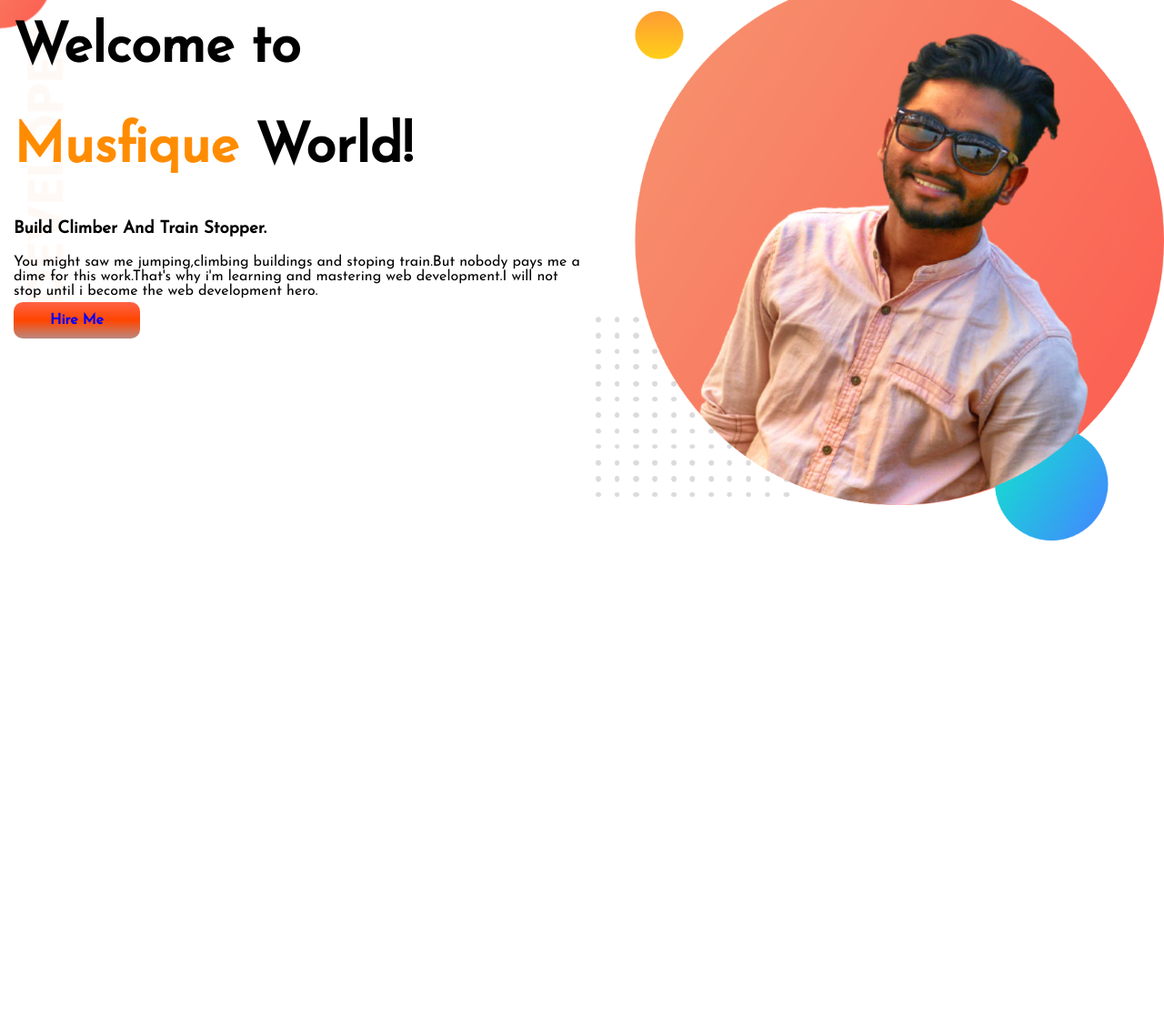
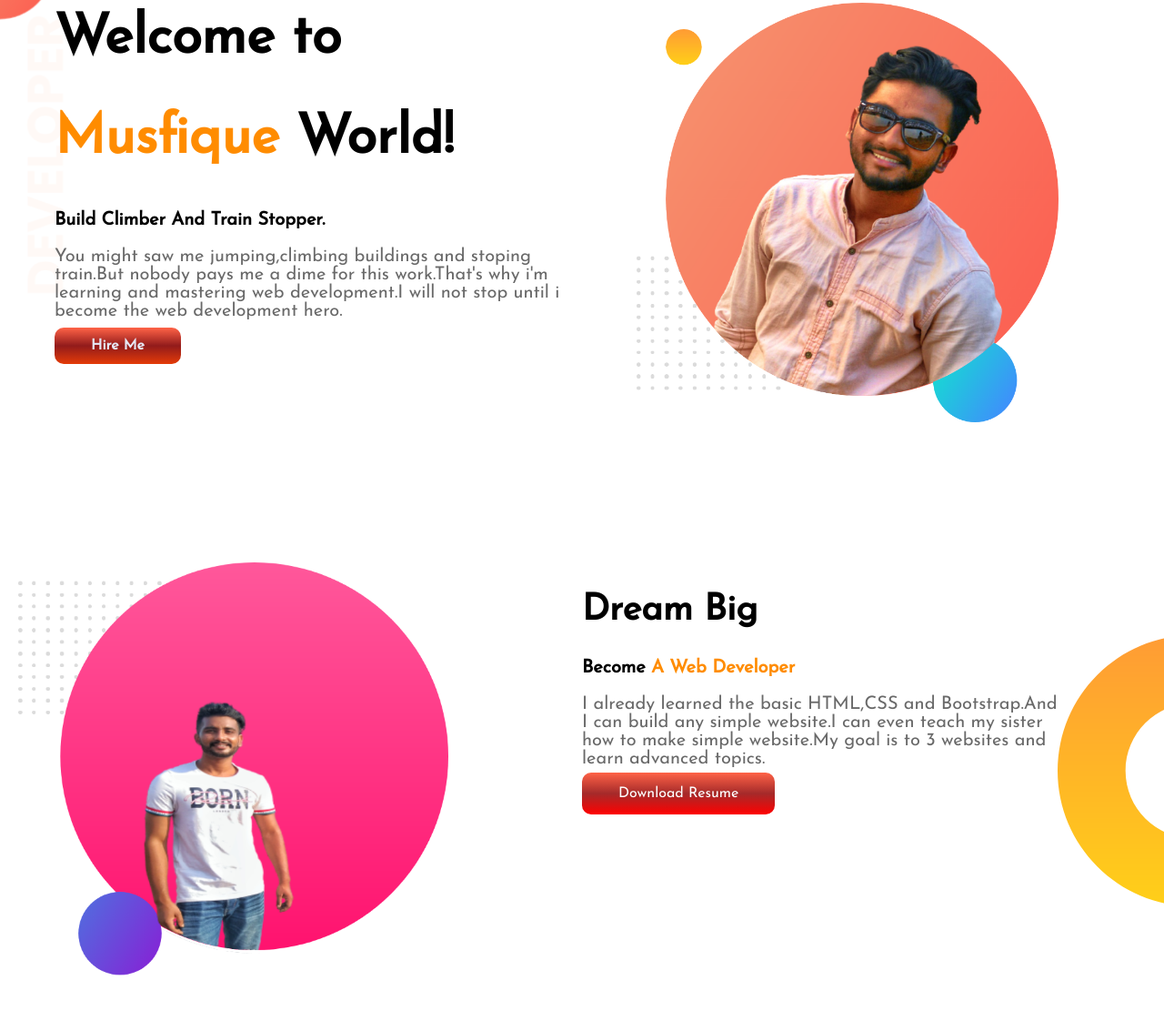
Before and after one commit to MusfiqurRahma/developer-portfolio, a plain HTML site: page index.html in a window 1280 px wide. Shown: the part 37-1148 px from the top of the page at 91% size. Before the commit the page ends 800 px from the top, so only its background shows below. Drawn offline with Linux system fonts and the light colour scheme.

Commit message:
added bottom

```diff
--- a/index.html
+++ b/index.html
@@ -19,7 +19,20 @@
         <p>You might saw me jumping,climbing buildings and stoping train.But nobody pays me a dime for this work.That's why i'm learning and mastering web development.I will not stop until i become the web development hero.</p>
         <a class="link-button" target="_blank" href="http:/www.google.com">Hire Me</a>
     </div>
-       <div class="half-width"><img src="my-glass-pic.png" alt=""></div>
+       <div class="half-width">
+           <img src="my-glass-pic.png" alt="">
+        </div>
     </section>
+     <section class="dream-big">
+         <div class="half-width-d">
+             <img src="rail-line.png" alt="">
+            </div>
+         <div class="half-width-d">
+              <h2>Dream Big</h2>
+              <h3>Become <span class="orange">A Web Developer</span></h3>
+              <p>I already learned the basic HTML,CSS and Bootstrap.And I can build any simple website.I can even teach my sister how to make simple website.My goal is to 3 websites and learn advanced topics.</p>
+              <a href="">Download Resume</a>
+         </div>
+     </section>
 </body>
 </html>
--- a/style.css
+++ b/style.css
@@ -14,28 +14,68 @@ h1 {
 
 section {
     display: flex;
+    margin-bottom: 150px;
 }
 
 .half-width {
-    width: 55%;
-    padding-left: 15px;
+    width: 50%;
+    padding-left: 60px;
 }
 
 .half-width img {
-    width: 100%;
+    width: 80%;
+    margin-top: 40px;
 }
 
 .link-button {
     text-decoration: none;
-    background-image: linear-gradient(tomato, orangered, rgb(187, 136, 127));
+    background-image: linear-gradient(tomato, rgb(146, 27, 27), rgb(228, 59, 8));
     padding: 12px 40px;
     font-weight: 700;
-    color: blue;
+    color: rgb(230, 230, 243);
     border-radius: 10px;
 }
 
 .banner {
     background-image: url(./top-banner.png);
     background-repeat: no-repeat;
-    margin-top: 10px;
 }
+
+.dream-big {
+    background-image: url(./dream-bg.png);
+    background-repeat: no-repeat;
+    background-position: right;
+}
+
+p {
+    color: dimgray;
+    font-size: 20px;
+}
+
+h2 {
+    font-size: 40px;
+
+}
+
+h3 {
+    font-weight: 900;
+    font-size: 20px;
+}
+
+a {
+    background-image: linear-gradient(tomato, brown, red);
+    text-decoration: none;
+    padding: 15px 40px;
+    color: white;
+    border-radius: 10px;
+}
+
+.half-width-d {
+    width: 50%;
+    margin-right: 115px;
+}
+
+.half-width-d img {
+    width: 90%;
+    margin-left: 20px;
+}
```
Also changed, not shown: rail-line.png (added), 1 other file.
